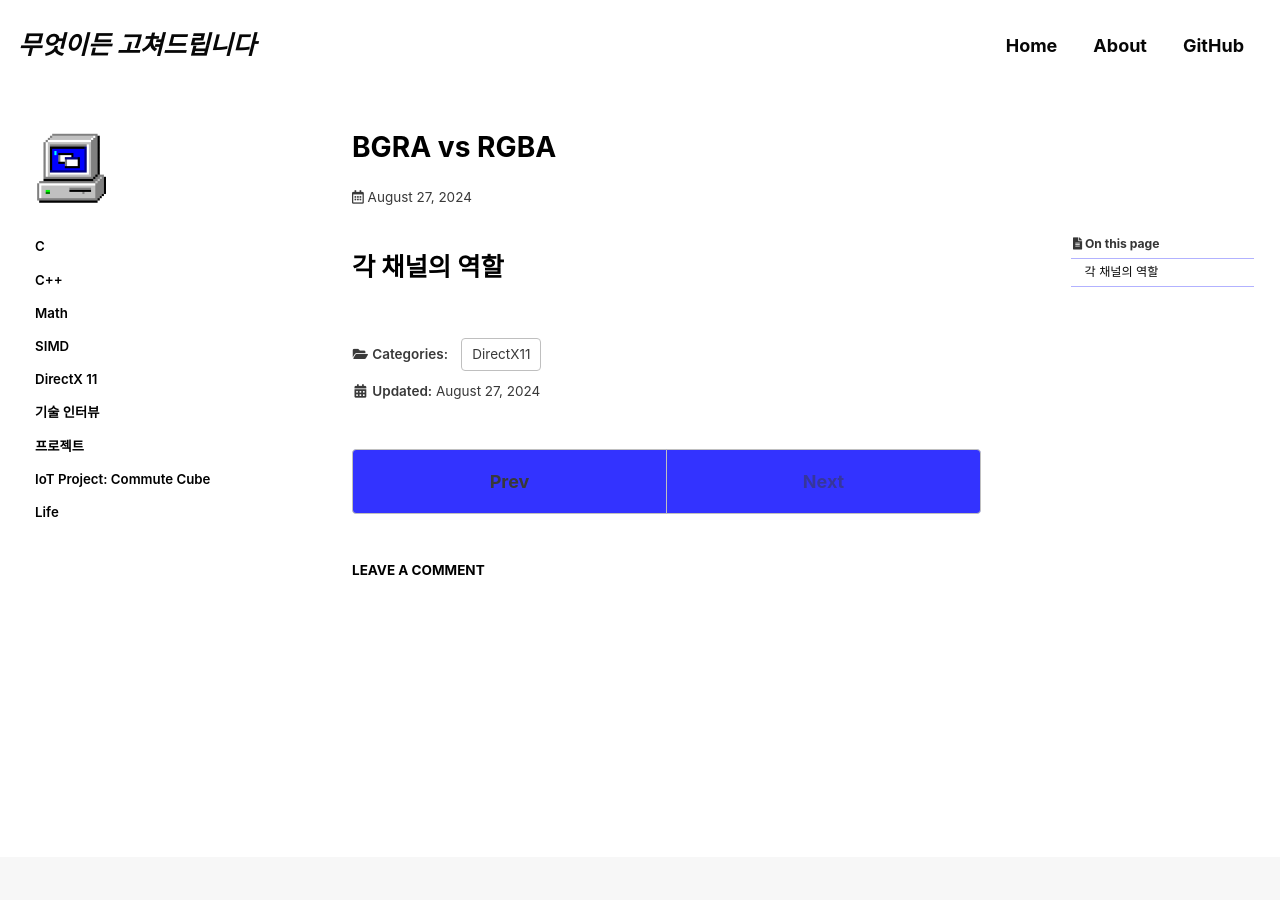
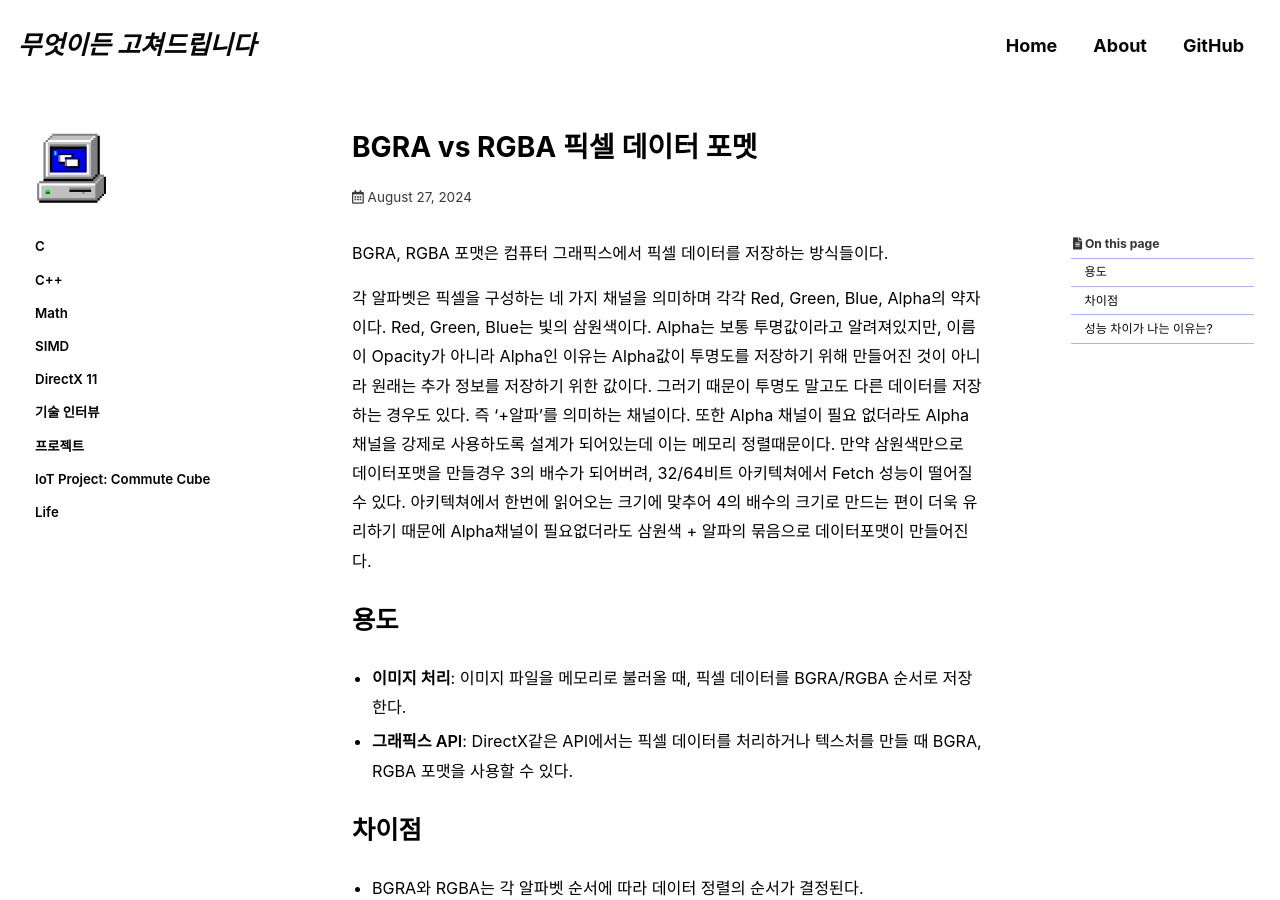
Before and after one commit to jeekpark/jeekpark.github.io, a Jekyll site: the page built from _posts/2024-08-26-directx11-bgra-vs-rgba.md, in a window 1280 px wide and 900 px high. Built offline with Jekyll 4.4.1, drawn with Linux system fonts in a browser that asks for light colours; cached includes are drawn as plain includes; some web fonts are replaced; comment, search, counter and statistics services are not loaded; some of the changed text lies outside the part shown.

Commit message:
Update: 2024-08-27

```diff
--- a/_posts/2024-08-26-directx11-bgra-vs-rgba.md
+++ b/_posts/2024-08-26-directx11-bgra-vs-rgba.md
@@ -1,5 +1,5 @@
 ---
-title: "BGRA vs RGBA"
+title: "BGRA vs RGBA 픽셀 데이터 포멧"
 excerpt: "픽셀 데이터를 저장하는 방식"
 
 categories:
@@ -16,4 +16,18 @@ date: 2024-08-27
 last_modified_at: 2024-08-27
 ---
 
-# 각 채널의 역할
+BGRA, RGBA 포맷은 컴퓨터 그래픽스에서 픽셀 데이터를 저장하는 방식들이다.
+
+각 알파벳은 픽셀을 구성하는 네 가지 채널을 의미하며 각각 Red, Green, Blue, Alpha의 약자이다. Red, Green, Blue는 빛의 삼원색이다. Alpha는 보통 투명값이라고 알려져있지만, 이름이 Opacity가 아니라 Alpha인 이유는 Alpha값이 투명도를 저장하기 위해 만들어진 것이 아니라 원래는 추가 정보를 저장하기 위한 값이다. 그러기 때문이 투명도 말고도 다른 데이터를 저장하는 경우도 있다. 즉 '+알파'를 의미하는 채널이다. 또한 Alpha 채널이 필요 없더라도 Alpha채널을 강제로 사용하도록 설계가 되어있는데 이는 메모리 정렬때문이다. 만약 삼원색만으로 데이터포맷을 만들경우 3의 배수가 되어버려, 32/64비트 아키텍쳐에서 Fetch 성능이 떨어질 수 있다. 아키텍쳐에서 한번에 읽어오는 크기에 맞추어 4의 배수의 크기로 만드는 편이 더욱 유리하기 때문에 Alpha채널이 필요없더라도 삼원색 + 알파의 묶음으로 데이터포맷이 만들어진다.
+
+# 용도
+- **이미지 처리**: 이미지 파일을 메모리로 불러올 때, 픽셀 데이터를 BGRA/RGBA 순서로 저장한다.
+- **그래픽스 API**: DirectX같은 API에서는 픽셀 데이터를 처리하거나 텍스처를 만들 때 BGRA, RGBA 포맷을 사용할 수 있다.
+
+# 차이점
+- BGRA와 RGBA는 각 알파벳 순서에 따라 데이터 정렬의 순서가 결정된다.
+- RGBA는 OpenGL에서 주로 사용되고, BGRA는 DirectX에서 기본 포맷으로 사용된다. 또한 Windows GDI에서도 BGRA가 더 흔하게 사용된다.
+- **성능**: DirectX에서는 BGRA가 더 효율적으로 처리될 수 있어서 BGRA를 더 흔하게 사용된다.
+
+# 성능 차이가 나는 이유는?
+순서만 바꾼 것인데, BGRA와 RGBA의 성능 차이가 나는 이유가 무엇일까? 일반적으로 그래픽카드에서는 하드웨어적으로 BGRA방식이 사용된다. BGRA순서로 디스플레이에 출력하도록 설계가 되었기 때문에 BGRA는 하드웨어에서 추가적인 변환 작업없이 더 빠르게 처리될 수 있는 이유이다. 만약 하드웨어에서는 BGRA를 사용하는데 소프트웨어에서 데이터를 RGBA 형태로 제공한다면, 이 데이터 순서를 하드웨어가 BGRA로 변환해야하고, 이때 캐시 미스 문제가 발생하여 성능저하로 이루어진다.
```
